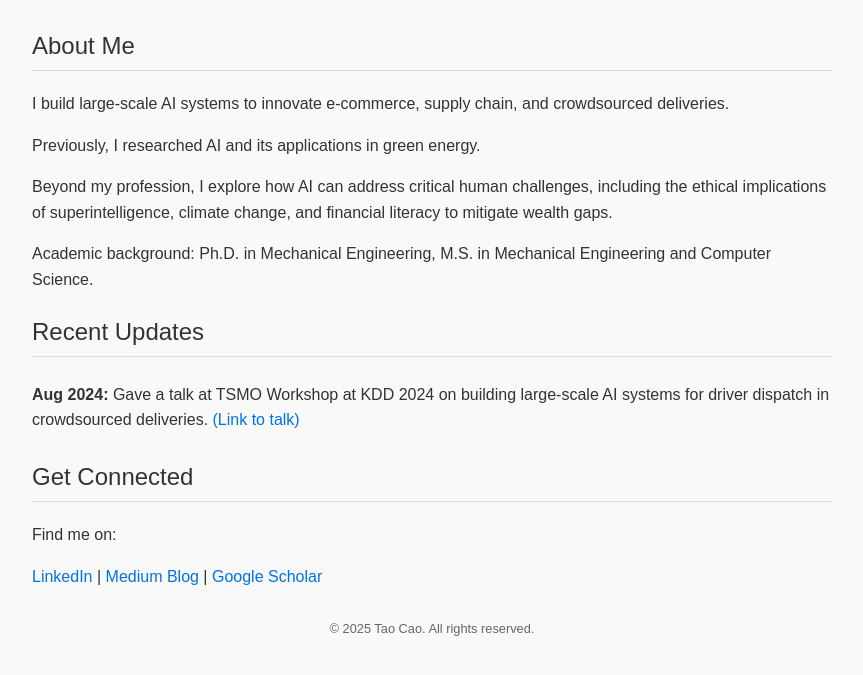
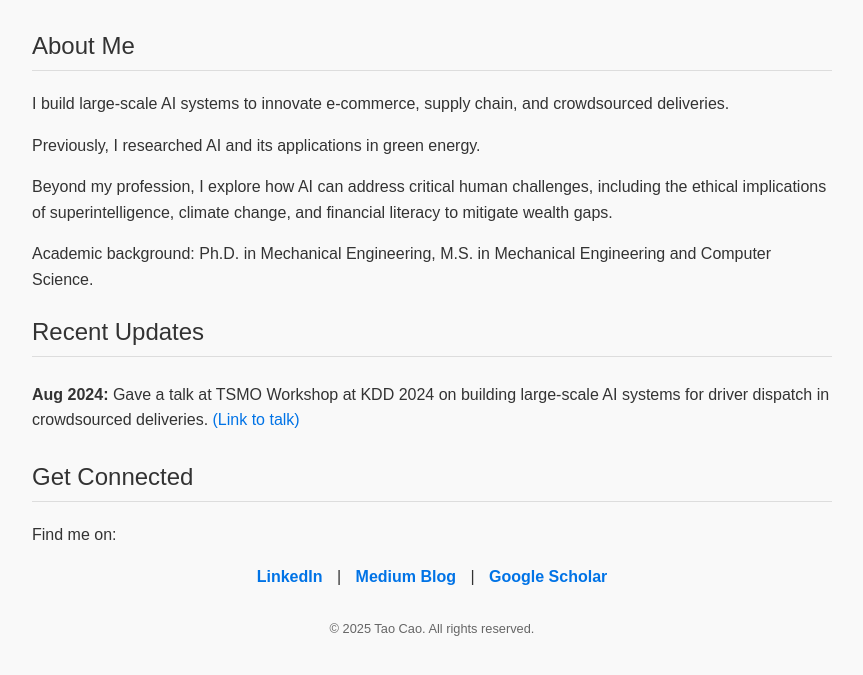
Before and after one commit to TaoCao-data/TaoCao-data.github.io, a plain HTML site: page index.html in a window 1280 px wide. Shown: the part 169-844 px from the top of the page, without its empty margins (208-1071 px from the left). Drawn offline with Linux system fonts and the light colour scheme.

Commit message:
updated links and connect section style

```diff
--- a/index.html
+++ b/index.html
@@ -31,9 +31,9 @@
         <h2>Get Connected</h2>
         <p>Find me on:</p>
         <div class="social-links">
-            <a href="https://www.linkedin.com/in/yourprofile" target="_blank">LinkedIn</a> |
-            <a href="https://medium.com/@yourusername" target="_blank">Medium Blog</a> |
-            <a href="https://scholar.google.com/citations?user=yourprofile" target="_blank">Google Scholar</a>
+            <a href="www.linkedin.com/in/taocao1" target="_blank">LinkedIn</a> |
+            <a href="https://medium.com/@taocao1" target="_blank">Medium Blog</a> |
+            <a href="https://scholar.google.com/citations?user=EMBIfCAAAAAJ&hl=en&oi=ao" target="_blank">Google Scholar</a>
         </div>
     </section>
 
--- a/style.css
+++ b/style.css
@@ -26,6 +26,9 @@ section {
 ul {
     list-style-type: none;
     padding: 0;
+    display: flex;
+    gap: 15px;
+    justify-content: center;
 }
 
 ul li {
@@ -41,6 +44,22 @@ a:hover {
     text-decoration: underline;
 }
 
+.social-links {
+    text-align: center;
+    margin-top: 10px;
+}
+
+.social-links a {
+    margin: 0 10px;
+    color: #0073e6;
+    text-decoration: none;
+    font-weight: bold;
+}
+
+.social-links a:hover {
+    text-decoration: underline;
+}
+
 footer {
     text-align: center;
     font-size: 0.8em;
```
